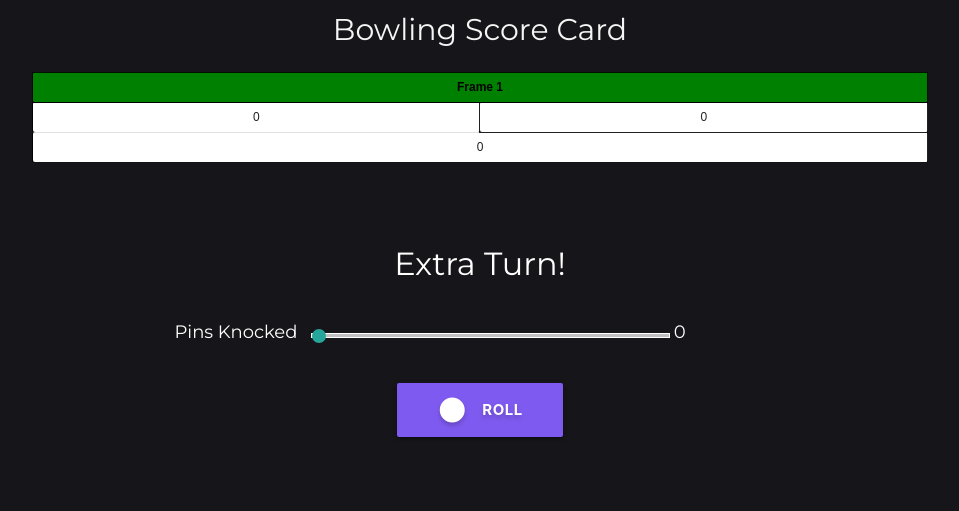
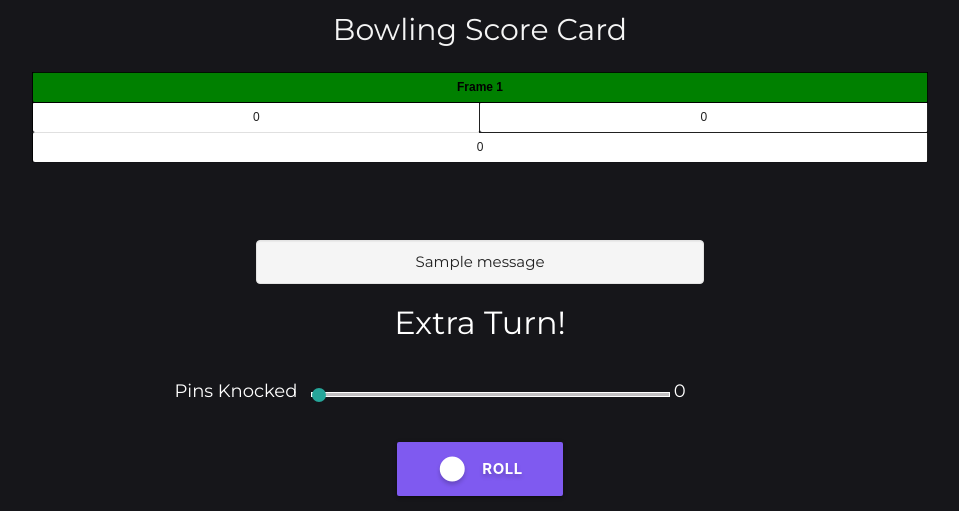
Before and after one commit to beingabeer/bowling_scoresheet, a Django app: page /game/1/ in a window 1280 px wide. Shown: the part 359-870 px from the top of the page, without its empty margins (160-1119 px from the left). Before the commit the page ends 796 px from the top, so only its background shows below. Run offline with Django 3.2, Linux system fonts and the light colour scheme; tables that the repository leaves empty hold one stand-in row (values such as "Sample post"); one stand-in notice (Sample message) is shown; parts of the project's set-up code (start-up, migrations or seed data) failed here and were passed over.

Commit message:
added alert error message for invalid roll input

```diff
--- a/app/scoring_app/static/scoring_app/main.css
+++ b/app/scoring_app/static/scoring_app/main.css
@@ -139,3 +139,17 @@ hr.style1{
 input[type=range] {
   width: 100%;
 } */
+
+
+.well {
+    margin: auto;
+    width: 50%;
+    text-align: center;
+    padding: 10px;
+    margin-bottom:15px;
+    background-color: #f5f5f5;
+    border: 1px solid #e3e3e3;
+    border-radius: 4px;
+    -webkit-box-shadow: inset 0 1px 1px rgba(0,0,0,.05);
+    box-shadow: inset 0 1px 1px rgba(0,0,0,.05);
+}
--- a/app/scoring_app/templates/scoring_app/detail.html
+++ b/app/scoring_app/templates/scoring_app/detail.html
@@ -43,6 +43,16 @@
         <!-- enter the bowling scoresheet html here -->
         {% include 'scoring_app/scoresheet.html' %}
 
+
+        {% if messages %}
+        {% for message in messages %}
+        <div class="well">
+            {{ message }}
+        </div>
+        {% endfor %}
+        {% endif %}
+
+
         {% if frame_active_count == 0 %}
         <h3 style="color: whitesmoke;text-align: center;">Game Over! Thanks for playing!</h3>
         {% endif %}
@@ -79,14 +89,15 @@
 
             <div style="text-align: center;">
                 <label style="color: white;font-size: large; margin-right: 10px;">Pins Knocked Roll One</label>
-                <input style="max-width: 70%;" type="range" name="roll_one" id="rollInputId" value="0" min="0" max="10"
+                <input style="max-width: 20%;" type="range" name="roll_one" id="rollInputId" value="0" min="0" max="10"
                     oninput="rollOutputId.value = rollInputId.value">
-                <output style="font-size: larger;color: white;" name="rollOutputName" id="rollOutputId">0</output>
-            </div>
+                <output style="font-size: larger;color: white;padding-right: 100px;" name="rollOutputName"
+                    id="rollOutputId">0</output>
 
-            <div style="text-align: center;">
+
+
                 <label style="color: white;font-size: large; margin-right: 10px;">Pins Knocked Roll Two</label>
-                <input style="max-width: 70%;" type="range" name="roll_two" id="rollInputId2" value="0" min="0" max="10"
+                <input style="max-width: 20%;" type="range" name="roll_two" id="rollInputId2" value="0" min="0" max="10"
                     oninput="rollOutputId2.value = rollInputId2.value">
                 <output style="font-size: larger;color: white;" name="rollOutputName2" id="rollOutputId2">0</output>
             </div>
--- a/app/scoring_app/views.py
+++ b/app/scoring_app/views.py
@@ -55,11 +55,12 @@ def game_detail(request, pk):
                     game.save()
                     return render(request, 'scoring_app/detail.html', context)
 
+            elif roll_one == 10 and roll_two > 0:
+                messages.warning(request, f"Roll one is a strike! Roll 2 should be zero")
+                return render(request, 'scoring_app/detail.html', context)
+
             elif roll_one + roll_two > 10:
-                # include error message here
-                return render(request, 'scoring_app/detail.html', context)
-            elif roll_one == 10 and roll_two > 0:
-                # include error message here
+                messages.warning(request, f"Cannot knock more than 10 pins in one frame!")
                 return render(request, 'scoring_app/detail.html', context)
 
             else:
```
